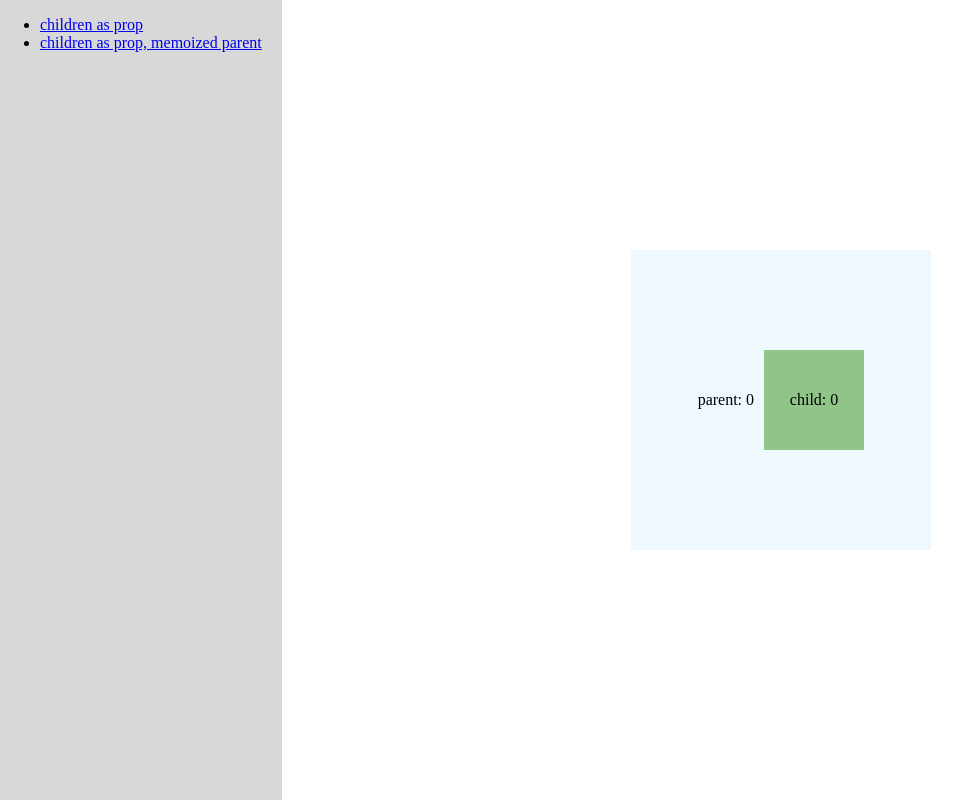
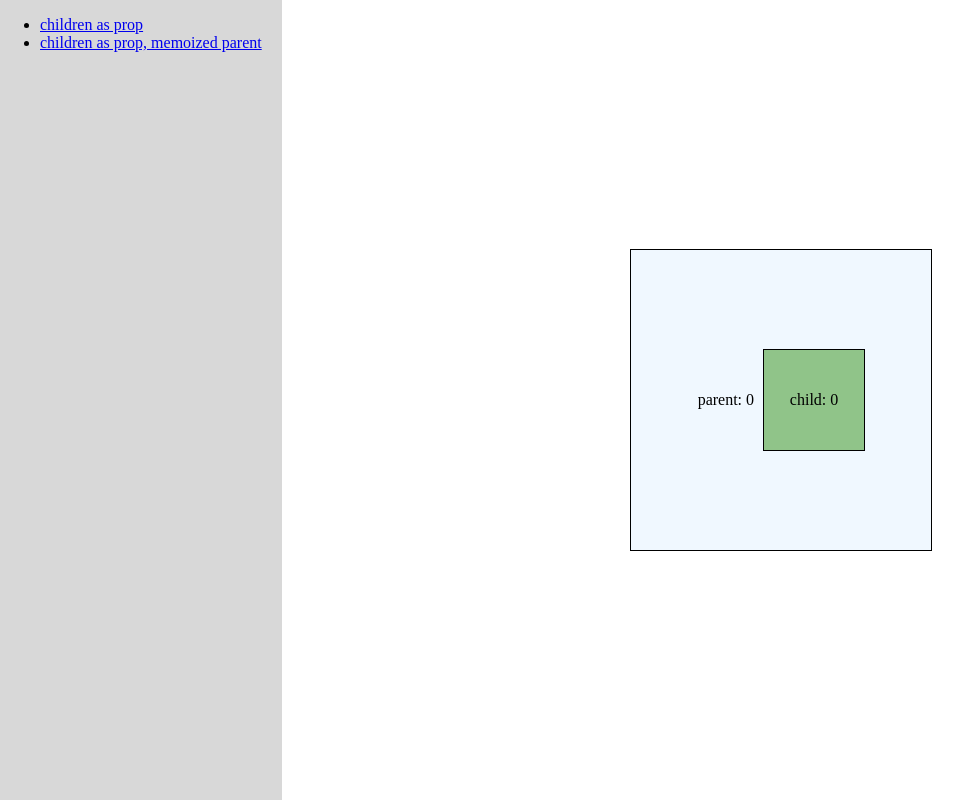
Before and after one commit to Ha-limLee/react-render, a React (Vite) app: page / in a window 1280 px wide. Shown: the whole page, without its empty margins (0-971 px from the left). Built offline with nearby package versions, Linux system fonts and the light colour scheme.

Commit message:
💄 change outline when re-rendered

```diff
--- a/src/components/child.module.css
+++ b/src/components/child.module.css
@@ -5,4 +5,5 @@
   width: 100px;
   height: 100px;
   background-color: rgb(144, 196, 137);
+  outline: 1px solid black;
 }
--- a/src/components/parent.module.css
+++ b/src/components/parent.module.css
@@ -6,4 +6,5 @@
   width: 300px;
   height: 300px;
   background-color: aliceblue;
+  outline: 1px solid black;
 }
--- a/src/hooks/use-color-transition.module.css
+++ b/src/hooks/use-color-transition.module.css
@@ -1,7 +1,7 @@
 .default {
-  transition: background-color 1s ease-out;
+  transition: outline 1s ease-out;
 }
 
 .after {
-  background-color: rgb(192, 136, 195) !important;
+  outline: 10px solid yellow !important;
 }
```
